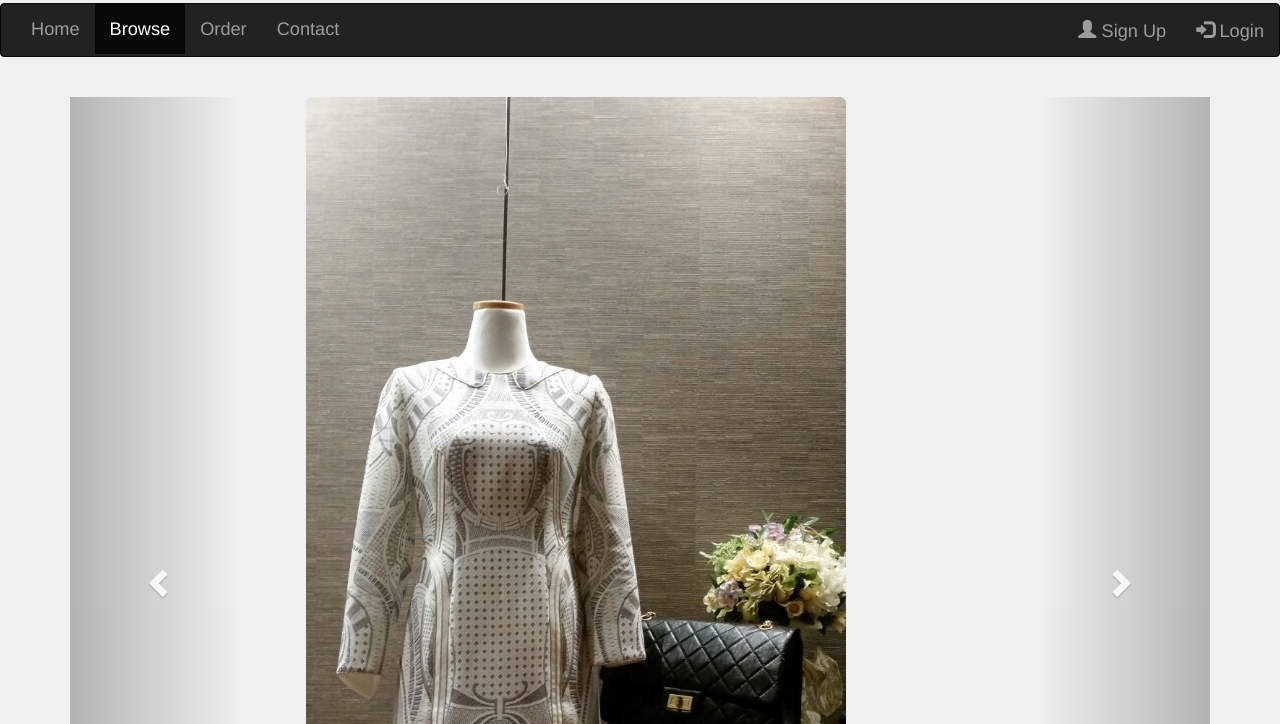
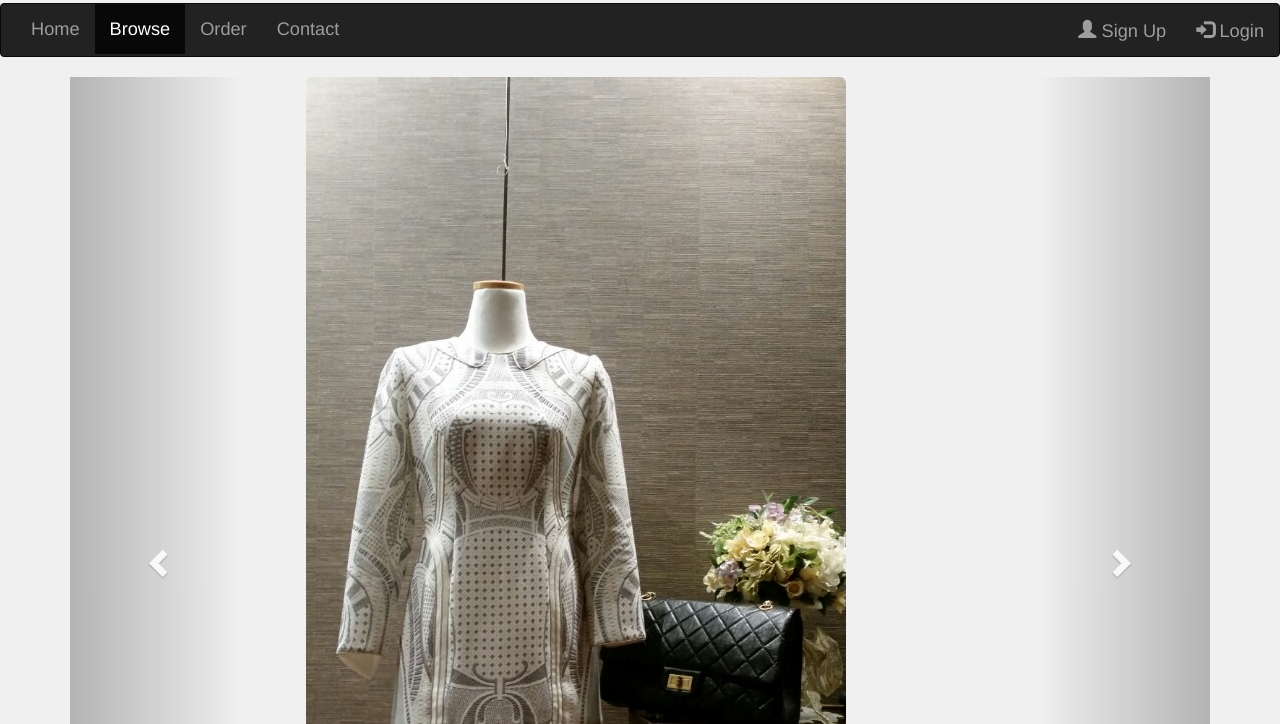
Before and after one commit to lps1203/TiffanysCorner, a plain HTML site: page browse.html in a window 1280 px wide. Shown: the part 76-800 px from the top of the page. Drawn offline with nearby package versions, Linux system fonts and the light colour scheme.

Commit message:
got rid of div.container

```diff
--- a/browse.html
+++ b/browse.html
@@ -35,9 +35,8 @@
             </ul>
         </div> <!--container-fluid-->
     </nav>
-<div class="container">
-  <br>
-  <div id="myCarousel" class="carousel slide" data-ride="carousel">
+
+<div id="myCarousel" class="carousel slide container" data-ride="carousel">
 <!-- Indicators -->
 <ol class="carousel-indicators">
     <li data-target="#myCarousel" data-slide-to="0" class="active"></li>
@@ -81,7 +80,6 @@
     </div>
     </div>
 
-    </div>
 
     <!-- Left and right controls -->
     <a class="left carousel-control" href="#myCarousel" role="button" data-slide="prev">
```
Lines whose indentation alone changed are shown as unchanged.
